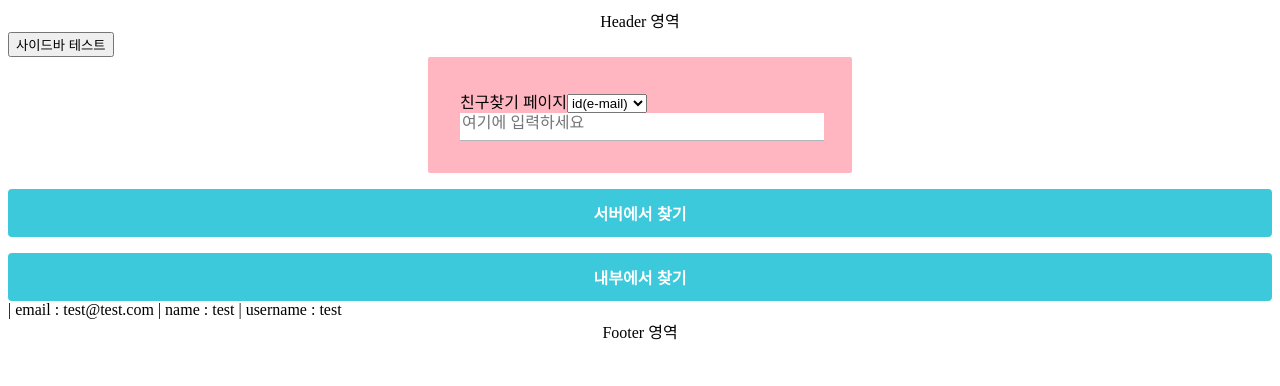
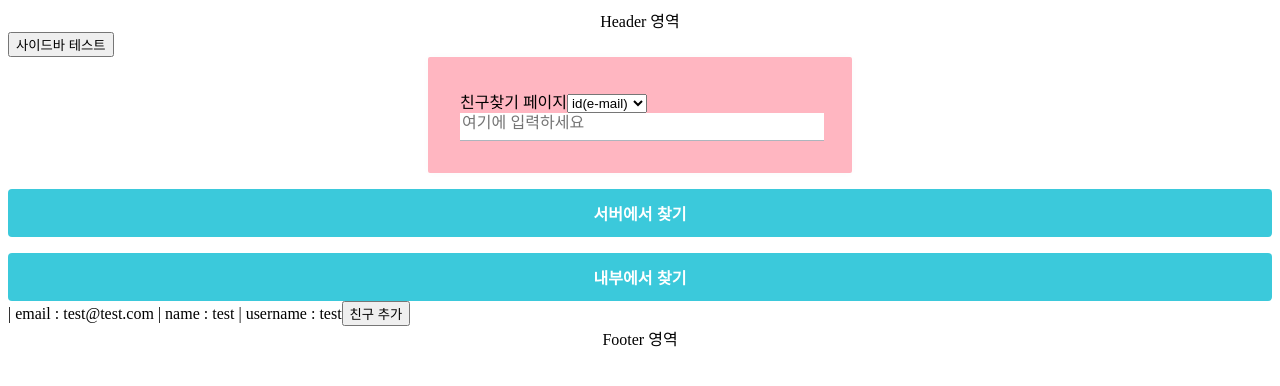
Before and after one commit to cirel31/MemoryCapsule, a React (Create React App) app in the folder FE/: page /friend in a window 1280 px wide. Shown: the top 386 px of the page. Built offline with nearby package versions, Linux system fonts and the light colour scheme.

Commit message:
[S09P12A608-235] Feat: 친구 추가 및 삭제관련 로직 처리 (front)

```diff
--- a/FE/src/components/friend/FriendInfo.jsx
+++ b/FE/src/components/friend/FriendInfo.jsx
@@ -1,11 +1,26 @@
 const FriendInfo = ({id, name, username, email, address, phone, website}) => {
     console.log(id, name, username);
+
+    const addFriend = (e) => {
+        const {value} = e.target;
+        console.log(value);
+    }
+    const discardFriend = (e) => {
+        const {value} = e.target;
+        console.log(value);
+    }
+
     return (
         <div className="FriendItem">
             <div className="info">
-            <span className="author_info">
-              | email : {email} | name : {name} | username : {username}
-            </span>
+                <span className="author_info">
+                  | email : {email} | name : {name} | username : {username}
+                  {
+                    (1===1)
+                    ? <button className="addFriend" value={email} onClick={addFriend}> 친구 추가 </button>
+                    : <button className="discardFriend" value={email} onClick={discardFriend}> 친구 삭제 </button>
+                  }
+                </span>
             </div>
         </div>
     )
```
